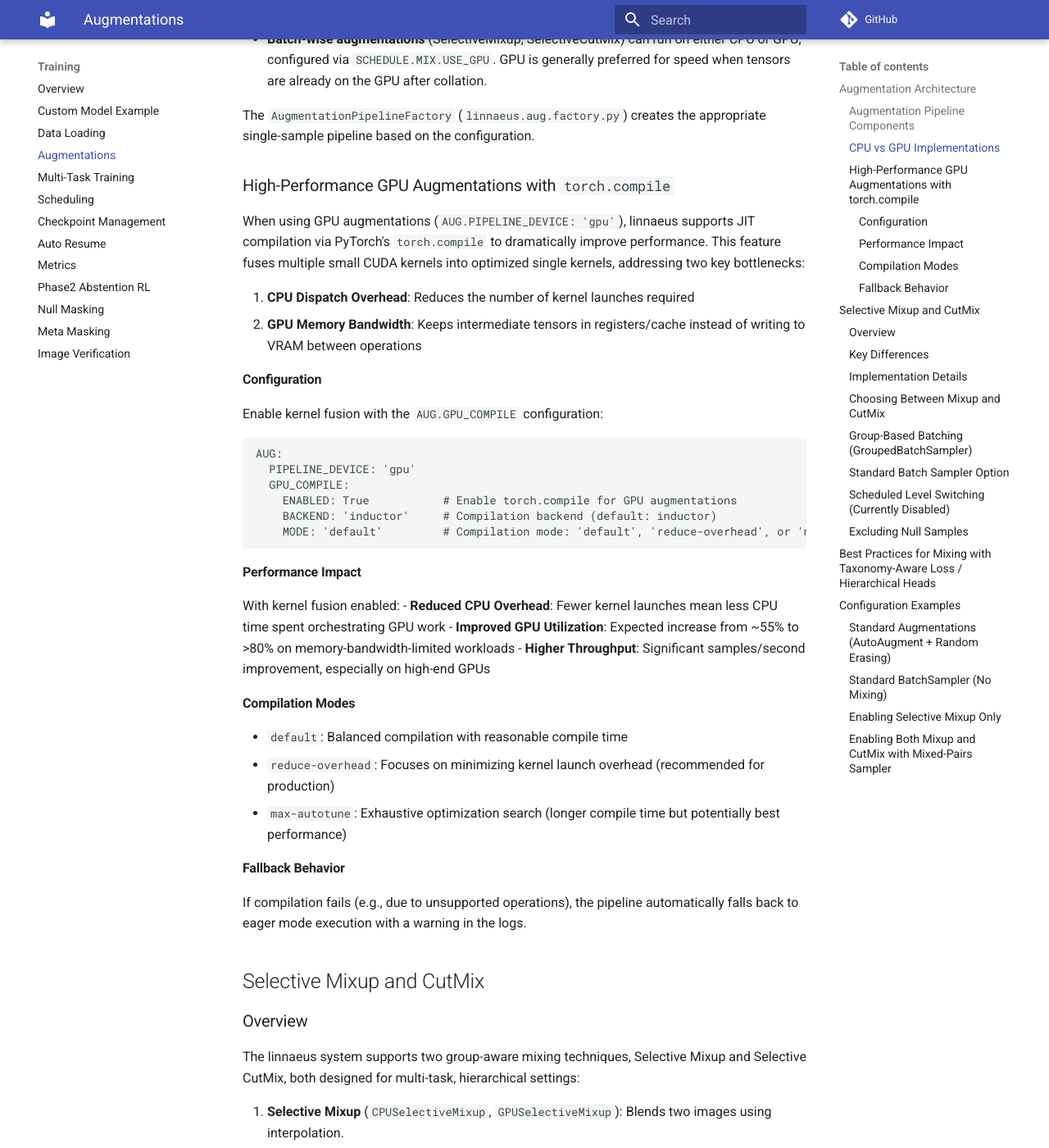
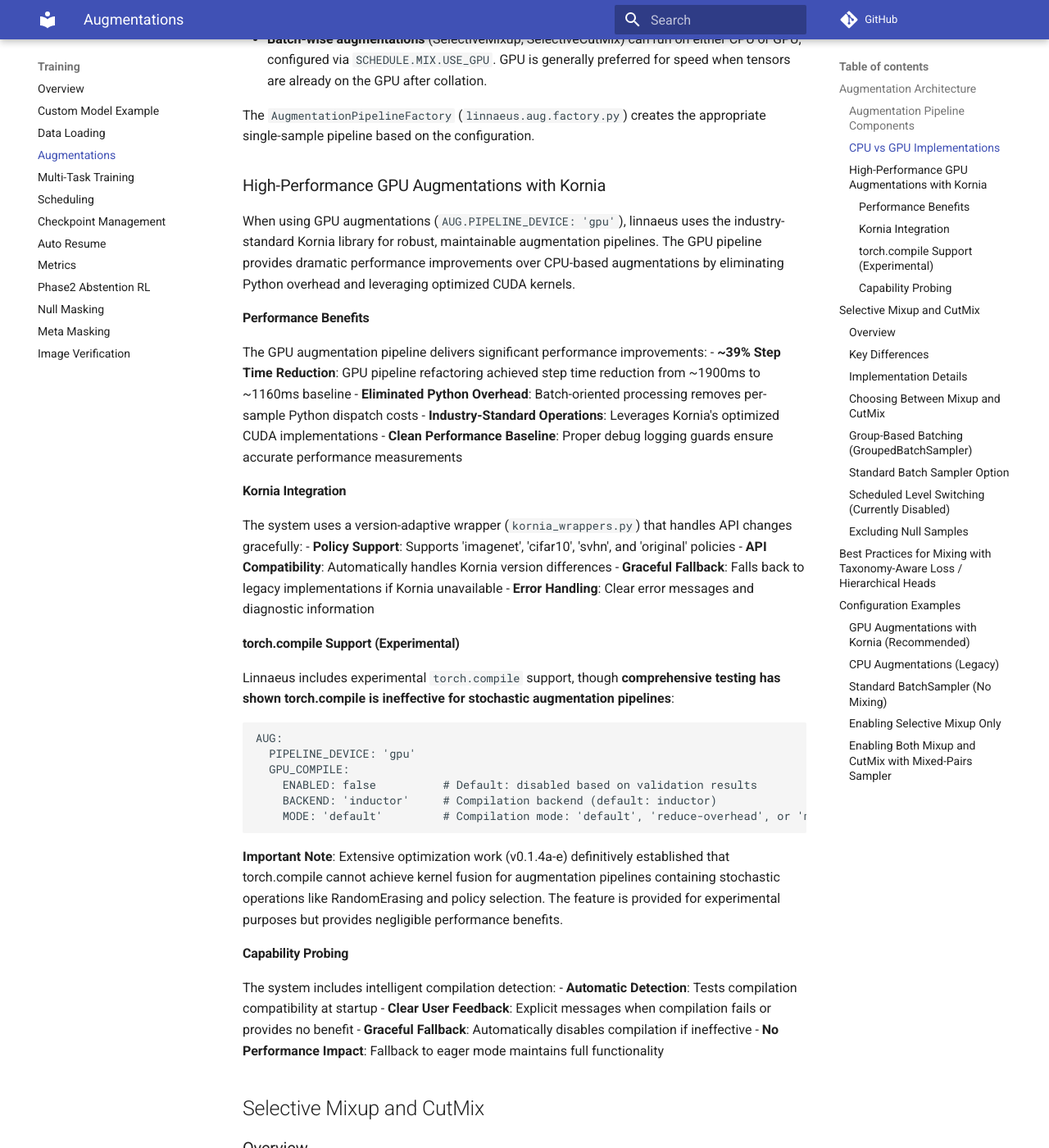
Before and after one commit to polli-labs/linnaeus, an MkDocs documentation site: the page built from docs/training/augmentations.md, in a window 1280 px wide and 1400 px high, scrolled down 1150 px. Shown: the whole window at 82% size. Built offline with MkDocs 1.6.1 and Material for MkDocs 9.7.7, drawn with Linux system fonts in a browser that asks for light colours; comment, search, counter and statistics services are not loaded; some of the changed text lies outside the part shown.

Commit message:
docs: finalize v0.1.4 documentation for production release
- Update CHANGELOG.md with accurate v0.1.4 results from comprehensive optimization work
- Revise GPU augmentation documentation to reflect Kornia integration reality
- Document torch.compile ineffectiveness for stochastic pipelines with supporting evidence
- Update performance claims with validated ~39% architectural improvements
- Add comprehensive configuration examples for Kornia-based GPU augmentations

````diff
--- a/docs/training/augmentations.md
+++ b/docs/training/augmentations.md
@@ -28,42 +28,48 @@ Most augmentations have both CPU (`linnaeus.aug.cpu.*`) and GPU (`linnaeus.aug.g
 
 The `AugmentationPipelineFactory` (`linnaeus.aug.factory.py`) creates the appropriate single-sample pipeline based on the configuration.
 
-### High-Performance GPU Augmentations with `torch.compile`
+### High-Performance GPU Augmentations with Kornia
 
-When using GPU augmentations (`AUG.PIPELINE_DEVICE: 'gpu'`), linnaeus supports JIT compilation via PyTorch's `torch.compile` to dramatically improve performance. This feature fuses multiple small CUDA kernels into optimized single kernels, addressing two key bottlenecks:
+When using GPU augmentations (`AUG.PIPELINE_DEVICE: 'gpu'`), linnaeus uses the industry-standard Kornia library for robust, maintainable augmentation pipelines. The GPU pipeline provides dramatic performance improvements over CPU-based augmentations by eliminating Python overhead and leveraging optimized CUDA kernels.
 
-1. **CPU Dispatch Overhead**: Reduces the number of kernel launches required
-2. **GPU Memory Bandwidth**: Keeps intermediate tensors in registers/cache instead of writing to VRAM between operations
+#### Performance Benefits
 
-#### Configuration
+The GPU augmentation pipeline delivers significant performance improvements:
+- **~39% Step Time Reduction**: GPU pipeline refactoring achieved step time reduction from ~1900ms to ~1160ms baseline
+- **Eliminated Python Overhead**: Batch-oriented processing removes per-sample Python dispatch costs
+- **Industry-Standard Operations**: Leverages Kornia's optimized CUDA implementations
+- **Clean Performance Baseline**: Proper debug logging guards ensure accurate performance measurements
 
-Enable kernel fusion with the `AUG.GPU_COMPILE` configuration:
+#### Kornia Integration
+
+The system uses a version-adaptive wrapper (`kornia_wrappers.py`) that handles API changes gracefully:
+- **Policy Support**: Supports 'imagenet', 'cifar10', 'svhn', and 'original' policies
+- **API Compatibility**: Automatically handles Kornia version differences
+- **Graceful Fallback**: Falls back to legacy implementations if Kornia unavailable
+- **Error Handling**: Clear error messages and diagnostic information
+
+#### torch.compile Support (Experimental)
+
+Linnaeus includes experimental `torch.compile` support, though **comprehensive testing has shown torch.compile is ineffective for stochastic augmentation pipelines**:
 
 ```yaml
 AUG:
   PIPELINE_DEVICE: 'gpu'
   GPU_COMPILE:
-    ENABLED: True           # Enable torch.compile for GPU augmentations
+    ENABLED: false          # Default: disabled based on validation results
     BACKEND: 'inductor'     # Compilation backend (default: inductor)
     MODE: 'default'         # Compilation mode: 'default', 'reduce-overhead', or 'max-autotune'
 ```
 
-#### Performance Impact
+**Important Note**: Extensive optimization work (v0.1.4a-e) definitively established that torch.compile cannot achieve kernel fusion for augmentation pipelines containing stochastic operations like RandomErasing and policy selection. The feature is provided for experimental purposes but provides negligible performance benefits.
 
-With kernel fusion enabled:
-- **Reduced CPU Overhead**: Fewer kernel launches mean less CPU time spent orchestrating GPU work
-- **Improved GPU Utilization**: Expected increase from ~55% to >80% on memory-bandwidth-limited workloads
-- **Higher Throughput**: Significant samples/second improvement, especially on high-end GPUs
+#### Capability Probing
 
-#### Compilation Modes
-
-- `default`: Balanced compilation with reasonable compile time
-- `reduce-overhead`: Focuses on minimizing kernel launch overhead (recommended for production)
-- `max-autotune`: Exhaustive optimization search (longer compile time but potentially best performance)
-
-#### Fallback Behavior
-
-If compilation fails (e.g., due to unsupported operations), the pipeline automatically falls back to eager mode execution with a warning in the logs.
+The system includes intelligent compilation detection:
+- **Automatic Detection**: Tests compilation compatibility at startup
+- **Clear User Feedback**: Explicit messages when compilation fails or provides no benefit
+- **Graceful Fallback**: Automatically disables compilation if ineffective
+- **No Performance Impact**: Fallback to eager mode maintains full functionality
 
 ## Selective Mixup and CutMix
 
@@ -157,11 +163,29 @@ When using taxonomy-aware components (like `TaxonomyAwareLabelSmoothingCE` or `H
 
 ## Configuration Examples
 
-### Standard Augmentations (AutoAugment + Random Erasing)
+### GPU Augmentations with Kornia (Recommended)
 
 ```yaml
 AUG:
-  PIPELINE_DEVICE: "cpu" # "cpu" (per-sample) or "gpu" (batch-oriented, high-performance)
+  PIPELINE_DEVICE: "gpu"  # GPU mode for high performance (~39% faster than CPU)
+  AUTOAUG:
+    POLICY: 'original'     # Maps to 'imagenet' policy in Kornia
+    COLOR_JITTER: 0.4
+  RANDOM_ERASE:
+    PROB: 0.25
+    AREA_RANGE: [0.02, 0.33]
+    ASPECT_RATIO: [0.3, 3.3]
+  GPU_COMPILE:
+    ENABLED: false         # Recommended: keep disabled (torch.compile ineffective)
+    BACKEND: 'inductor'
+    MODE: 'default'
+```
+
+### CPU Augmentations (Legacy)
+
+```yaml
+AUG:
+  PIPELINE_DEVICE: "cpu"  # CPU mode for compatibility (slower than GPU)
   AUTOAUG:
     POLICY: 'originalr'    # Choose an AutoAugment policy
     COLOR_JITTER: 0.4
````
Also changed, not shown: CHANGELOG.md (+22 -11 lines).
